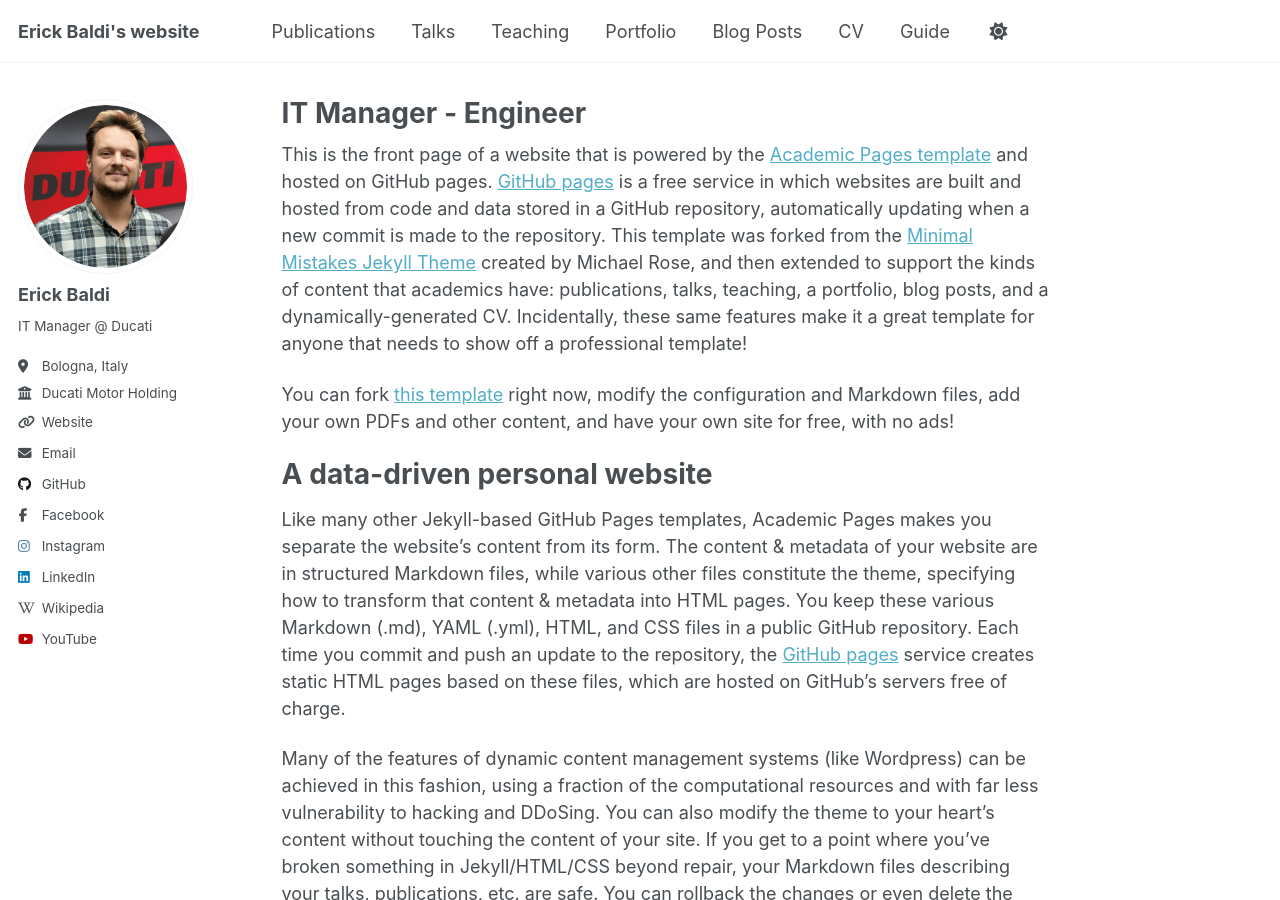
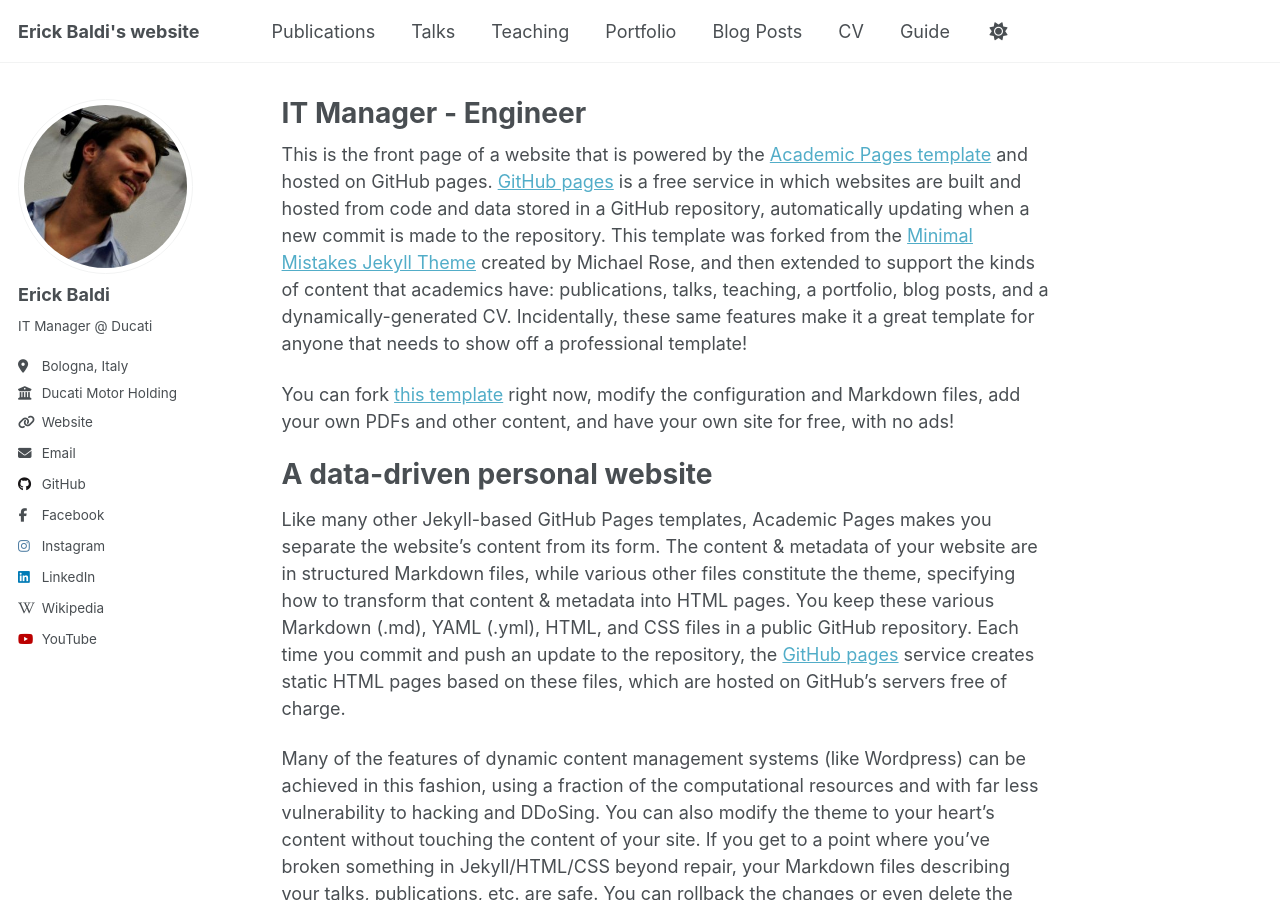
Before and after one commit to erickbaldi/erickbaldi.github.io, a Jekyll site: the page built from _pages/about.md, in a window 1280 px wide and 900 px high. Built offline with Jekyll 4.4.1, drawn with Linux system fonts in a browser that asks for light colours; a script that is not in the unit is left out.

Commit message:
Update _config.yml

```diff
--- a/_config.yml
+++ b/_config.yml
@@ -22,7 +22,7 @@ repository               : "erickbaldi.github.io"
 #               Additional customization can be done by editing /_includes/author-profile.html
 author:
   # Biographic information
-  avatar           : "profile-pic.png"
+  avatar           : "erick2.jpg" #profile-pic.png"
   name             : "Erick Baldi"
   pronouns         : # example: "she/her"
   bio              : "IT Manager @ Ducati"
```
